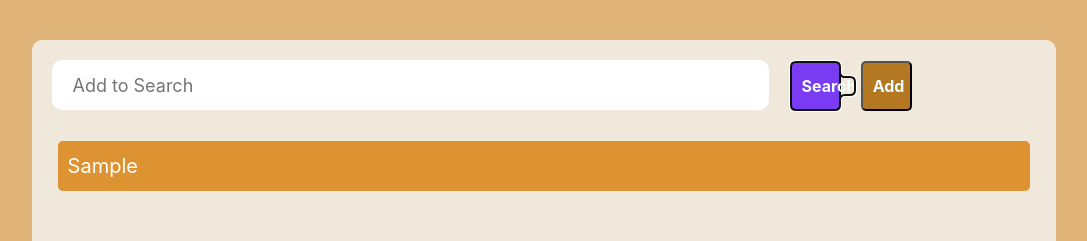
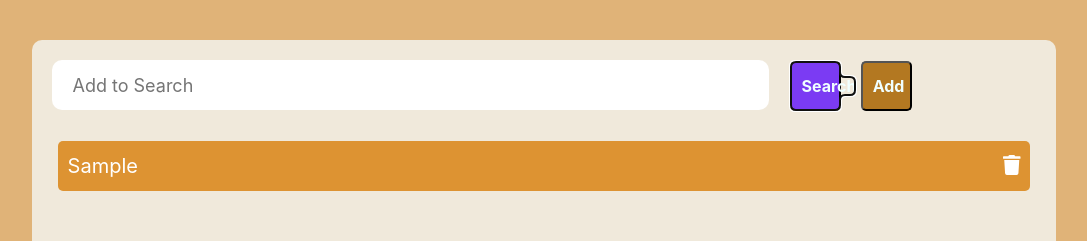
Before and after one commit to BucBiw/todo-list, a React (Create React App) app in the folder todo-list-fnt/: page / in a window 1280 px wide. Both pictures are taken after typing "Sample" into the empty fields and a click on the button "Search". Shown: the top 241 px of the page, without its empty margins (96-1183 px from the left). Built offline with nearby package versions, Linux system fonts and the light colour scheme.

Commit message:
delete item

```diff
--- a/todo-list-fnt/src/App.Component/App.css
+++ b/todo-list-fnt/src/App.Component/App.css
@@ -7,6 +7,7 @@ body{
     min-height: 500px;
     width: 80%;
     margin: 40px auto;
+    padding-bottom: 20px;
     border-radius: 10px;
 }
 
--- a/todo-list-fnt/src/App.Component/App.js
+++ b/todo-list-fnt/src/App.Component/App.js
@@ -25,6 +25,7 @@ class App extends React.Component{
       }
     }
     this.addItem = this.addItem.bind(this);
+    this.deleteItem = this.deleteItem.bind(this);
     this.handleInput = this.handleInput.bind(this);
   }
 
@@ -49,6 +50,17 @@ class App extends React.Component{
     }
   }
 
+  deleteItem(key){
+    const filteredItems = this.state.items.filter(item => item.key !== key);
+    this.setState({
+      items: filteredItems
+    });
+    users.items = filteredItems;
+    users.items.forEach(element => {
+      console.log('item: ' + element.text);
+    });
+  }
+
   handleInput(e){
     this.setState({
       currentItem: {
@@ -69,7 +81,8 @@ class App extends React.Component{
             <button type="submit" id="searchButton">Search</button>
             <button type="submit" id="addButton">Add</button>
           </form>
-          <ListItem items={this.state.items}></ListItem>
+          <ListItem items={this.state.items}
+          deleteItem = {this.deleteItem}></ListItem>
         </div>
       </header>
     );
--- a/todo-list-fnt/src/App.Component/ListItem.css
+++ b/todo-list-fnt/src/App.Component/ListItem.css
@@ -4,12 +4,25 @@
     background-color: #dd9332;
     height: 50px;
     margin: 20px auto;
-    padding: 10px auto;
+    margin-bottom: 20px;
     border-radius: 5px;
 }
 
+.list p span{
+    position: absolute;
+    color: #ffffff;
+    font-size: 20px;
+    right: 10px;
+}
+
 .list p{
-    color: #ffffff;
     padding: 10px;
     font-size: 20px;
+    position: relative;
+    cursor: pointer;
 }
+
+.faicons{
+    margin: 0 5px;
+    font-size: 15px;
+}
--- a/todo-list-fnt/src/App.Component/ListItem.js
+++ b/todo-list-fnt/src/App.Component/ListItem.js
@@ -1,13 +1,19 @@
 import React from 'react';
 
 import './ListItem.css';
-
+import { FontAwesomeIcon } from '@fortawesome/react-fontawesome'
 
 function ListItem(props){
     const items = Array.from(props.items);
     const listitem = items.map(item => {
-        return <div className="list" key="item.key">
-            <p>{ item.text }</p>
+        return <div className="list" key={item.key}>
+            <p>{ item.text }
+                <span>
+                    <FontAwesomeIcon className="faicon"
+                    icon='trash'
+                    onClick={() => props.deleteItem(item.key)} />
+                </span>
+            </p>
         </div>
     });
 
```
